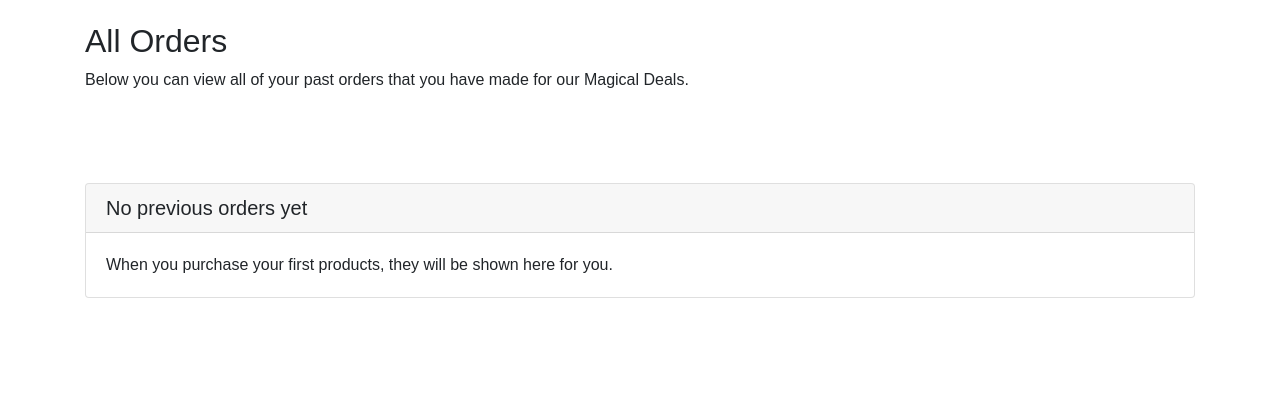
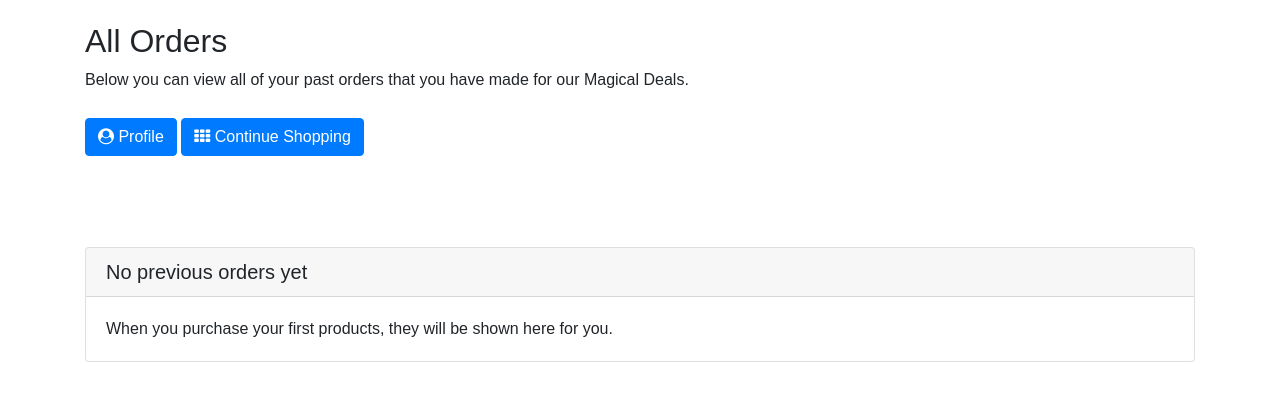
Before and after one commit to aidan-stritch/magical-deals, a Django app: page /accounts/all_orders/ in a window 1280 px wide. Shown: the part 68-488 px from the top of the page. Run offline with Django 3.2, Linux system fonts and the light colour scheme; data that the repository does not hold is empty; some libraries are stand-ins or nearby versions.

Commit message:
added navigation buttons to all_reviews.html and all_orders.html to aid user navigation

```diff
--- a/accounts/templates/all_orders.html
+++ b/accounts/templates/all_orders.html
@@ -7,7 +7,11 @@
   </div>
   <div class="col-12">
     <p>
-      Below you can view all of your past orders that you have made for our Magical Deals.
+        Below you can view all of your past orders that you have made for our Magical Deals.
+    </p>
+    <p>
+        <a href="{% url 'profile' %}" class="btn btn-primary"><i class="fa fa-user-circle" aria-hidden="true"></i> Profile</a>
+        <a href="{% url 'products' %}" class="btn btn-primary"><i class="fa fa-th" aria-hidden="true"></i> Continue Shopping</a>
     </p>
   </div>
 </div>
--- a/review/templates/all_reviews.html
+++ b/review/templates/all_reviews.html
@@ -8,6 +8,10 @@
   <div class="col-12">
     <p>
       Below you can view all of the reviews that you have made for our Magical Deals.
+    </p>
+    <p>
+        <a href="{% url 'profile' %}" class="btn btn-primary"><i class="fa fa-user-circle" aria-hidden="true"></i> Profile</a>
+        <a href="{% url 'products' %}" class="btn btn-primary"><i class="fa fa-th" aria-hidden="true"></i> Continue Shopping</a>
     </p>
   </div>
 </div>
```
